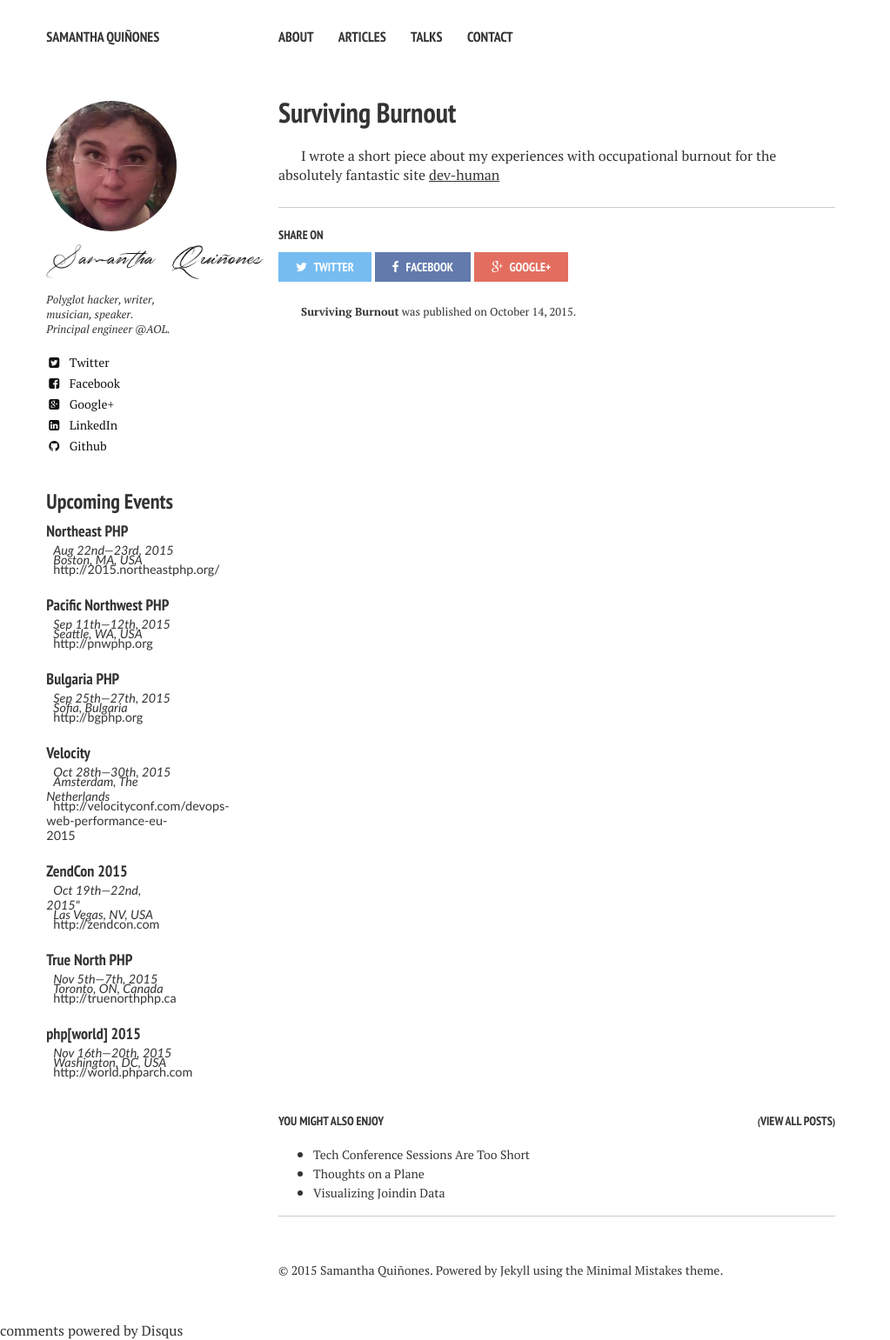
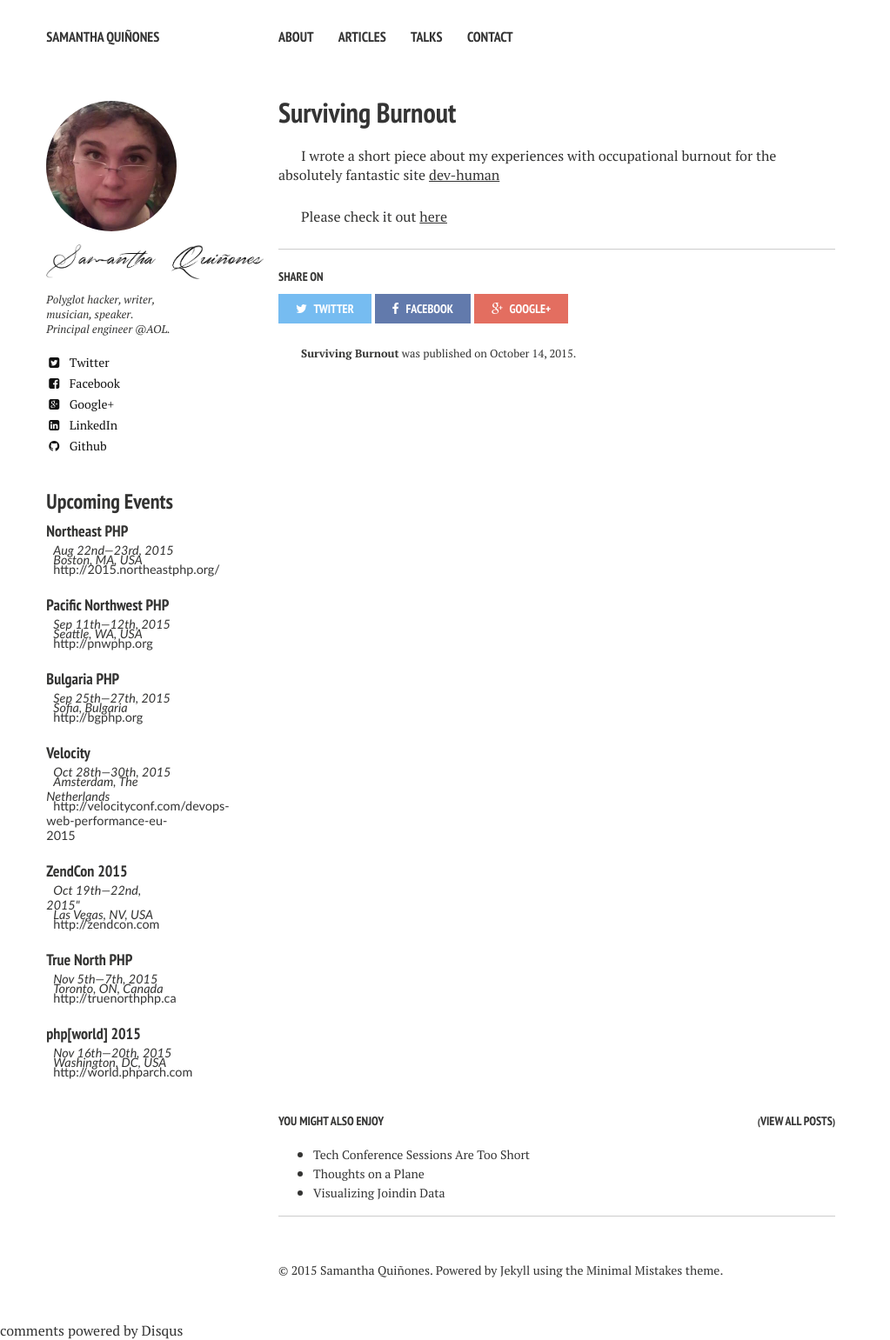
Before and after one commit to ieatkillerbees/squinones.github.io, a Jekyll site: the page built from _posts/2015-10-14-surviving-burnout.md, in a window 1280 px wide. Shown: the whole page at 87% size, without its empty margins (0-1023 px from the left). Built offline with Jekyll 4.4.1, drawn with Linux system fonts in a browser that asks for light colours; nearby versions of some CDN libraries; comment, search, counter and statistics services are not loaded.

Commit message:
Update 2015-10-14-surviving-burnout.md

```diff
--- a/_posts/2015-10-14-surviving-burnout.md
+++ b/_posts/2015-10-14-surviving-burnout.md
@@ -7,3 +7,5 @@ share: true
 ---
 
 I wrote a short piece about my experiences with occupational burnout for the absolutely fantastic site [dev-human](http://dev-human.io)
+
+Please check it out [here](http://dev-human.io/~squinones/surviving-burnout)
```
